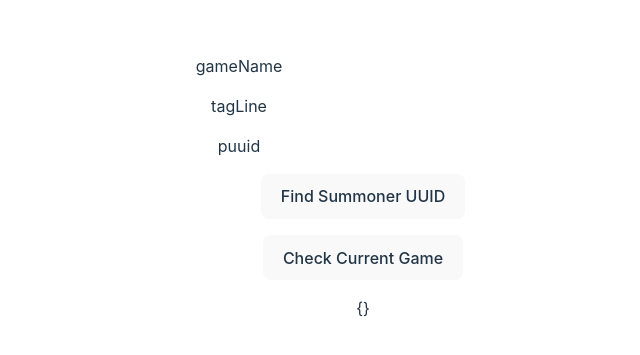
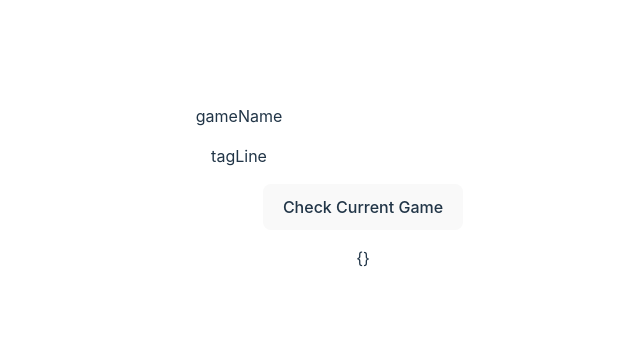
Before and after one commit to AlangGY/are-you-playing-lol, a React (Vite) app in the folder apps/web/: page / in a window 1280 px wide. Shown: the part 213-568 px from the top of the page, without its empty margins (277-917 px from the left). Built offline with nearby package versions, Linux system fonts and the light colour scheme; no server answers.

Commit message:
feat: 변경된 api에 맞게 web client 반영

```diff
--- a/apps/web/src/App.tsx
+++ b/apps/web/src/App.tsx
@@ -1,11 +1,10 @@
 import { useState } from "react";
-import { checkCurrentGame, findSummonerUuid } from "./fetcher";
+import { checkCurrentGame } from "./fetcher";
 import "./global.css";
 
 function App() {
   const [gameName, setGameName] = useState("");
   const [tagLine, setTagLine] = useState("");
-  const [puuid, setPuuid] = useState("");
   // eslint-disable-next-line @typescript-eslint/no-explicit-any
   const [gameObject, setGameObject] = useState<Record<string, any>>({});
 
@@ -17,24 +16,11 @@ function App() {
     setTagLine(e.target.value);
   };
 
-  const handlePuuidChange = (e: React.ChangeEvent<HTMLInputElement>) => {
-    setPuuid(e.target.value);
-  };
-
-  const handleFindSummonerUuid = async () => {
-    const response = await findSummonerUuid({
+  const handleCheckCurrentGame = async () => {
+    const response = await checkCurrentGame({
       queryParam: {
         gameName,
         tagLine,
-      },
-    });
-    setPuuid(response.puuid);
-  };
-
-  const handleCheckCurrentGame = async () => {
-    const response = await checkCurrentGame({
-      queryParam: {
-        puuid,
       },
     });
     setGameObject(response);
@@ -51,11 +37,7 @@ function App() {
           <span>tagLine</span>
           <input type="text" value={tagLine} onChange={handleTagLineChange} />
         </label>
-        <label>
-          <span>puuid</span>
-          <input type="text" value={puuid} onChange={handlePuuidChange} />
-        </label>
-        <button onClick={handleFindSummonerUuid}>Find Summoner UUID</button>
+
         <button onClick={handleCheckCurrentGame}>Check Current Game</button>
         <div>{JSON.stringify(gameObject)}</div>
       </div>
--- a/apps/web/src/fetcher.ts
+++ b/apps/web/src/fetcher.ts
@@ -2,28 +2,11 @@ import { generateFetcher } from "./utils/api-fetcher/generateFetcher";
 
 const API_BASE_URL = import.meta.env.VITE_API_BASE_URL;
 
-export const findSummonerUuid = generateFetcher<
+export const checkCurrentGame = generateFetcher<
   void,
   {
     gameName: string;
     tagLine: string;
-  },
-  void,
-  {
-    puuid: string;
-  }
->({
-  base: API_BASE_URL,
-  endpoint: "/summoner",
-  method: "GET",
-  requestContentType: "json",
-  responseContentType: "json",
-});
-
-export const checkCurrentGame = generateFetcher<
-  void,
-  {
-    puuid: string;
   },
   void,
   // eslint-disable-next-line @typescript-eslint/no-explicit-any
```
